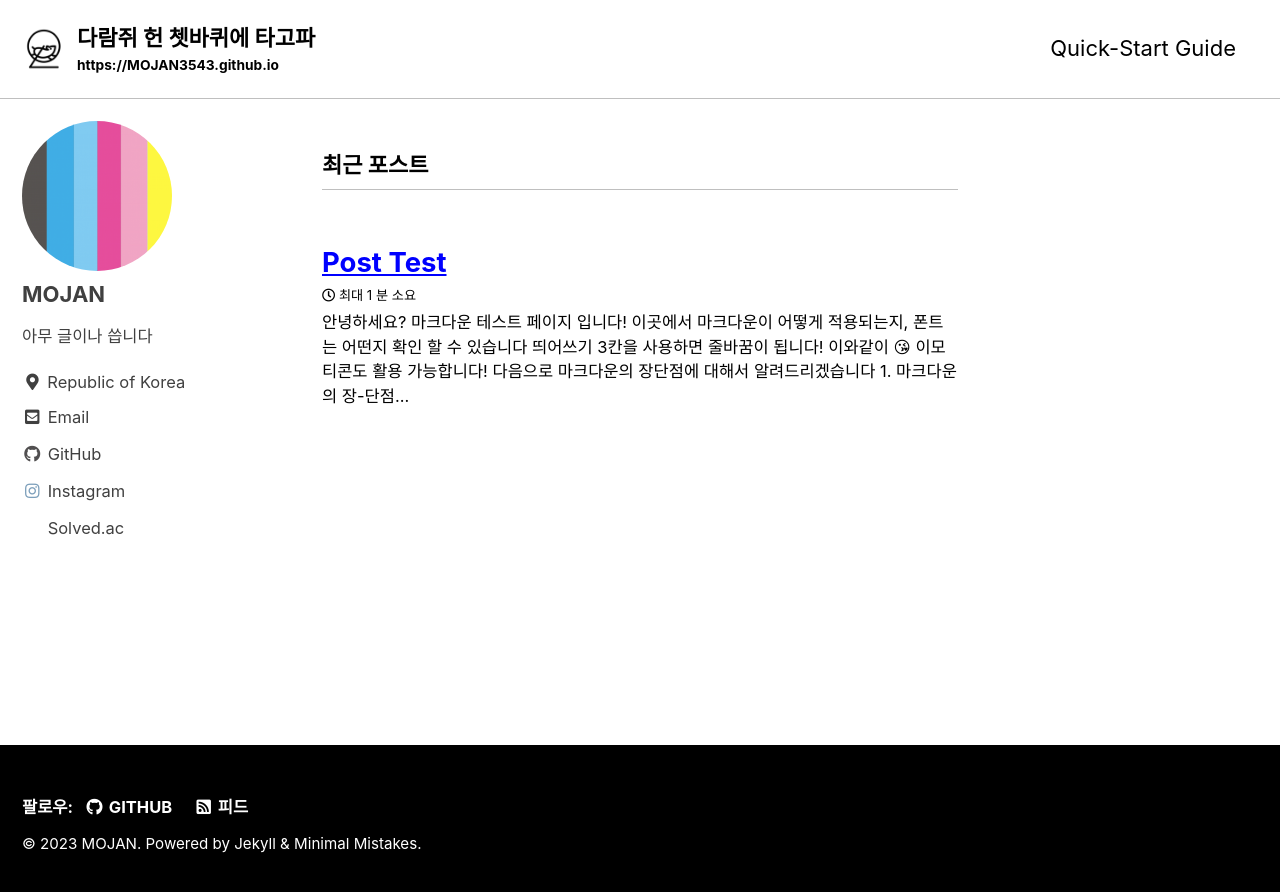
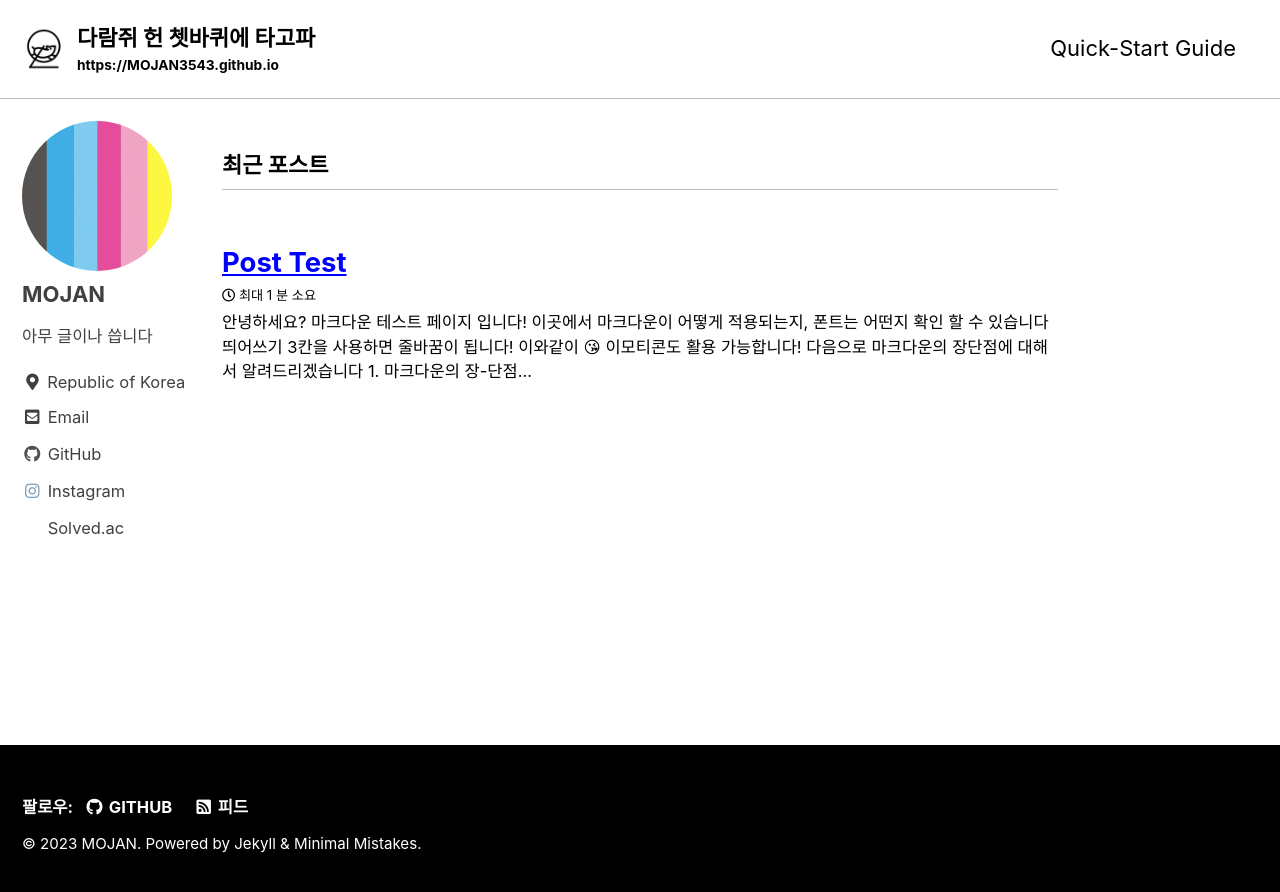
Before and after one commit to MOJAN3543/MOJAN3543.github.io, a Jekyll site: the page built from index.html, in a window 1280 px wide. Shown: the top 892 px of the page. Built offline with Jekyll 4.4.1, drawn with Linux system fonts in a browser that asks for light colours; cached includes are drawn as plain includes; the list of posts is cut into pages by our own code.

Commit message:
Update _variables.scss
change sidebar width

```diff
--- a/_sass/minimal-mistakes/_variables.scss
+++ b/_sass/minimal-mistakes/_variables.scss
@@ -155,9 +155,9 @@ $max-width: $x-large !default;
    Grid
    ========================================================================== */
 
-$right-sidebar-width-narrow: 200px !default;
-$right-sidebar-width: 300px !default;
-$right-sidebar-width-wide: 400px !default;
+$right-sidebar-width-narrow: 100px !default;    // default 200px
+$right-sidebar-width: 200px !default;           // default 300px
+$right-sidebar-width-wide: 200px !default;      // default 400px
 
 /*
    Other
```
